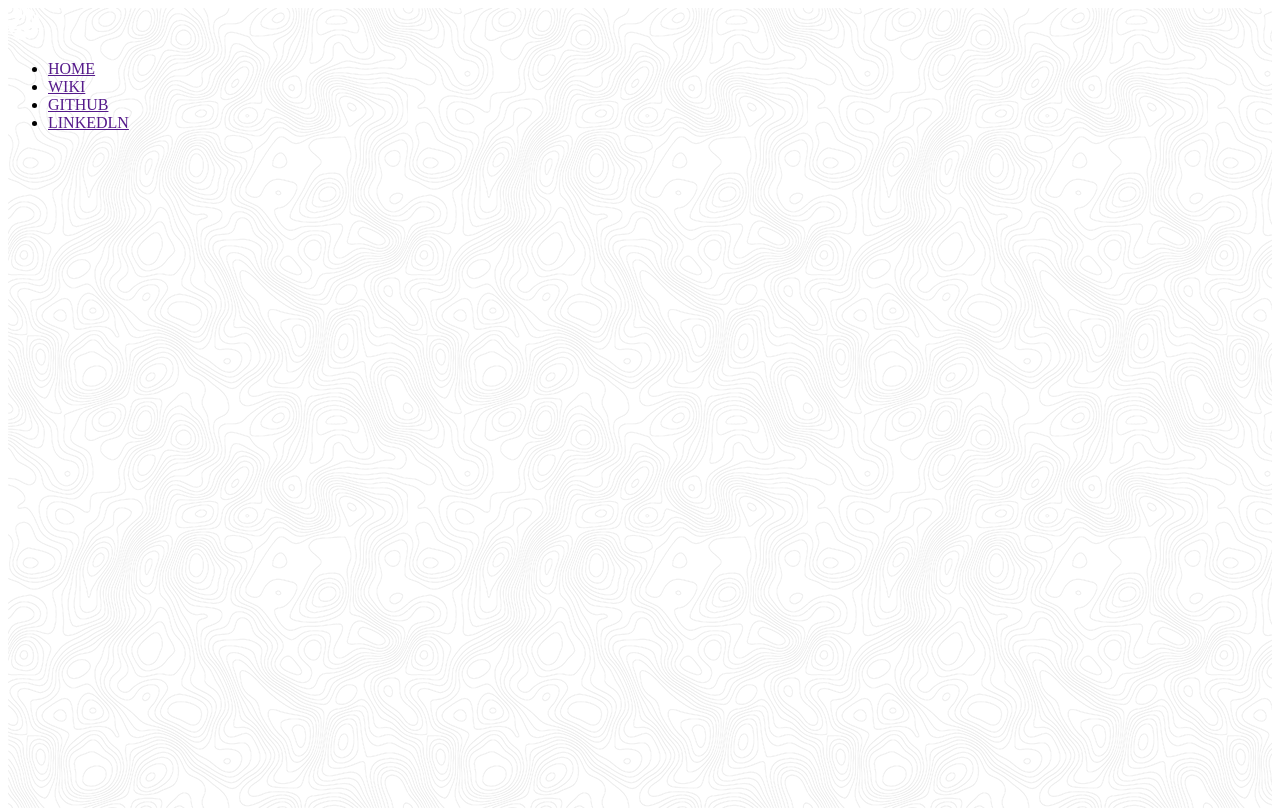
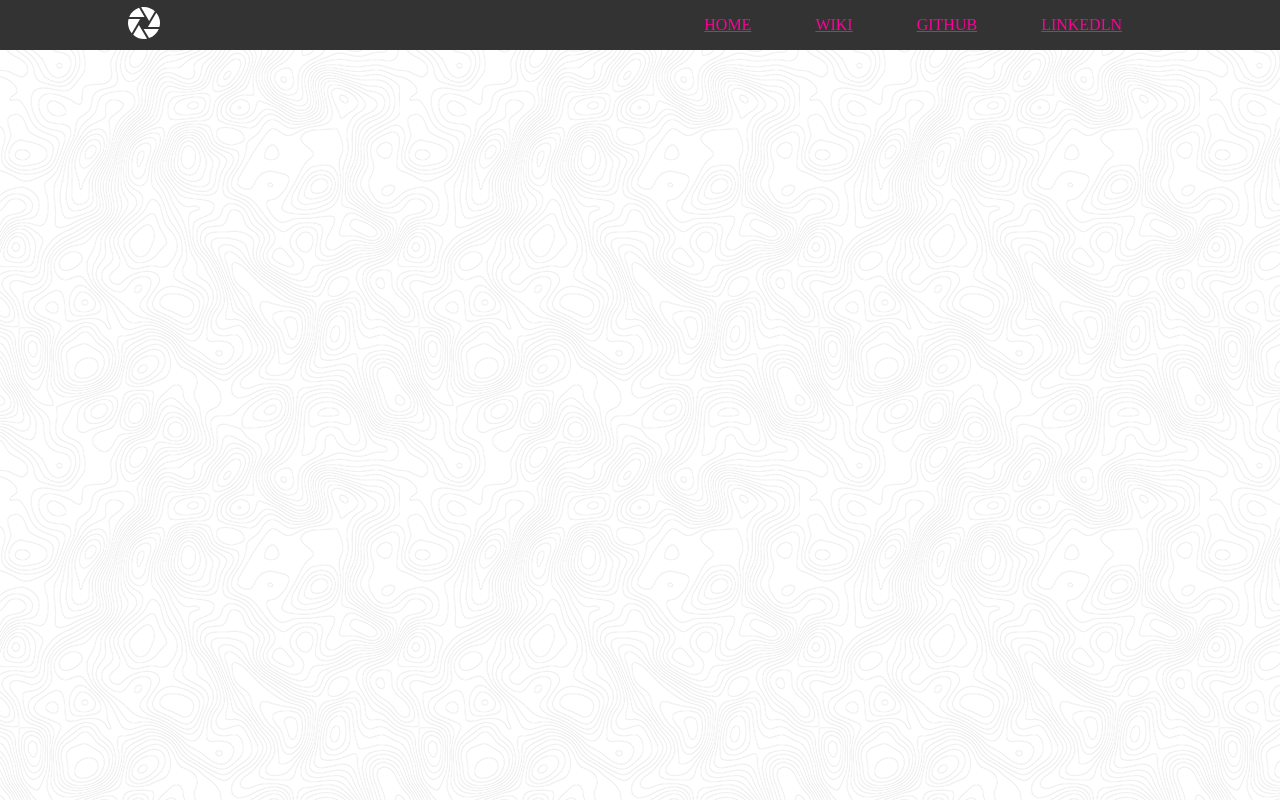
Before and after one commit to DamienPejcev/myFirstWebsite, a plain HTML site: page index.html in a window 1280 px wide. Drawn offline with Linux system fonts and the light colour scheme.

Commit message:
Header/Nav

```diff
--- a/index.html
+++ b/index.html
@@ -9,22 +9,22 @@
 </head>
 <body>
     <div class="bg">
-    <div class="nav-container">
+        <header class="nav-container">
 
             <img src="assets/aperture.svg" alt="logo" class="logo">
 
-        <nav>
+            <nav class="nav-list">
                 <ul>
                     <li><a href="">HOME</a></li>
                     <li><a href="">WIKI</a></li>
-                <li><a href="">GITHUB</a></li>
-                <li><a href="">LINKEDLN</a></li>
+                    <li><a href="https://github.com/DamienPejcev" target="_blank">GITHUB</a></li>
+                    <li><a href="" target="_blank">LINKEDLN</a></li>
                 </ul>
             </nav>
-    </div>
-</div>
+        </header>
 
 
 
+    </div>
 </body>
 </html>
--- a/styles.css
+++ b/styles.css
@@ -1,8 +1,39 @@
 body, html {
     height: 100%;
+    margin: 0;
 }
 
 .bg {
     background: url("assets/topography.png");
     height: 100%;
 }
+
+.nav-container {
+    background-color: #333333;
+    height: 50px;
+    padding: 0 10%;
+    margin-bottom: 100px;
+}
+
+.logo {
+    float: left;
+    position: relative;
+    top: 7px;
+}
+
+.nav-list {
+    float: right;
+}
+
+.nav-list ul {
+    list-style: none;
+}
+
+.nav-list li {
+    display: inline-block;
+    margin: 0 30px;
+}
+
+.nav-list a {
+    color: #ff0099;
+}
```
Lines whose indentation alone changed are shown as unchanged.
